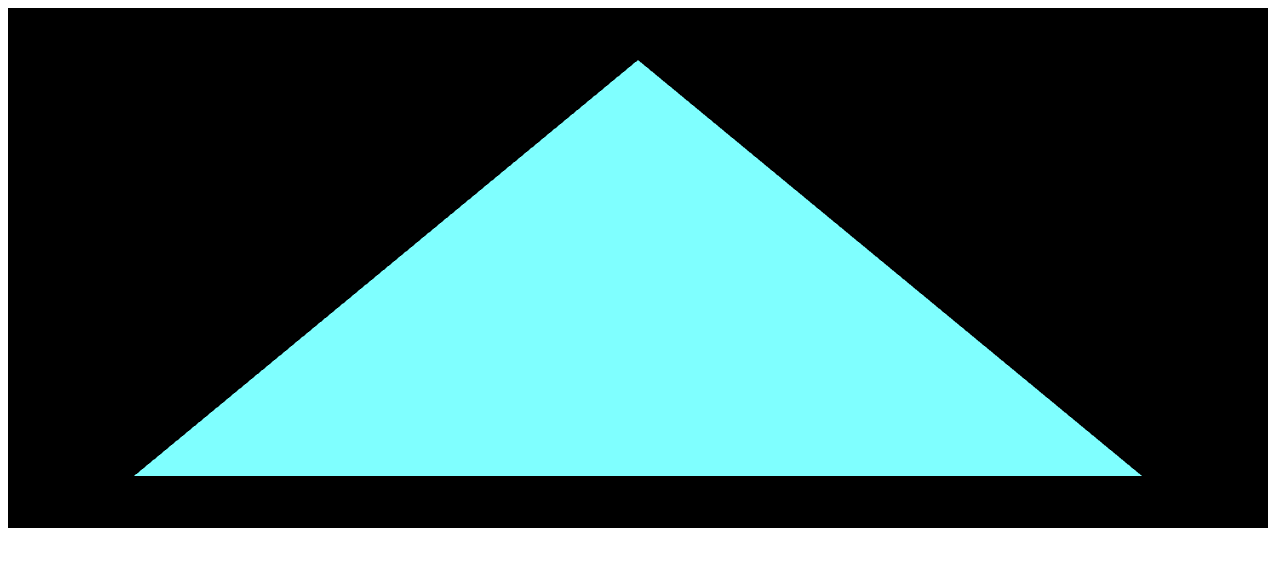
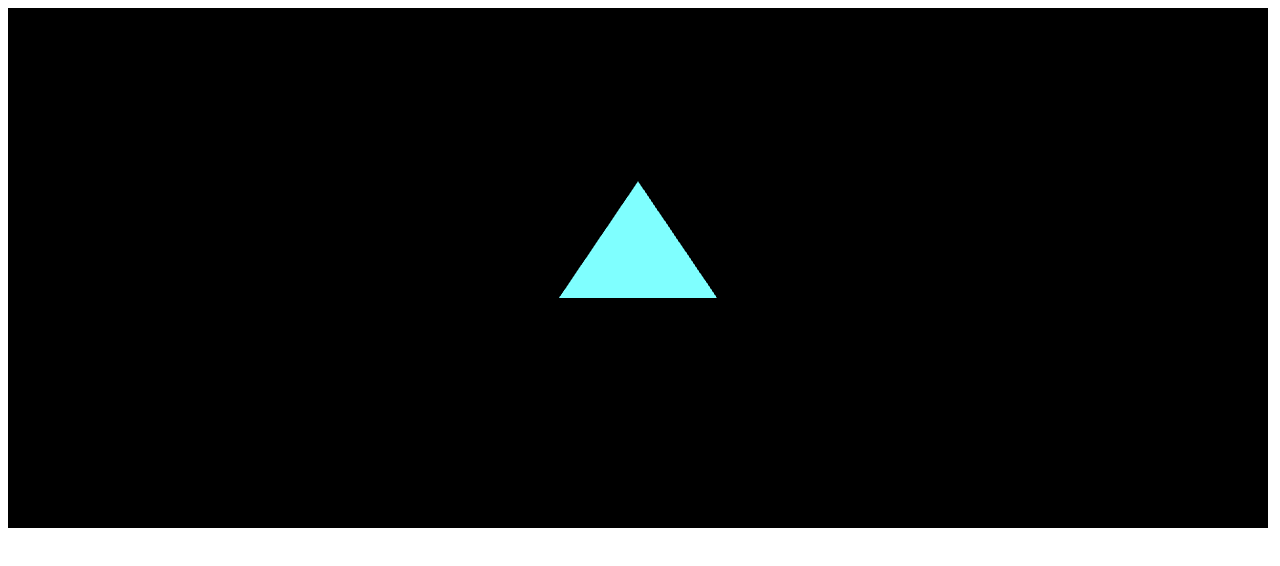
Before and after one commit to KaitoIto11235/WebGL-, a plain HTML site: page WebGL/index.html in a window 1280 px wide. Drawn offline with Linux system fonts and the light colour scheme.

Commit message:
ポリゴンを画面上に描画。基本的な機能を理解。

```diff
--- a/WebGL/index.html
+++ b/WebGL/index.html
@@ -3,18 +3,28 @@
   <head>
     <title>WebGL入門</title>
     <script src="./main.js"></script> <!-- main.jsを読み込む -->
+    <script src="./minMatrix.js"></script>
 
     <!-- create vertex shader -->
-    <!-- attributeをつけた変数に、WebGL側であらかじめデータを仕込んでおき、シェーダ側に渡す -->
-    <script id="vertexShader" type="x-shader/x-vartex">
+    <!-- attributeをつけた変数に、WebGL側であらかじめ仕込まれたデータが渡される -->
+    <!-- uniform修飾子をつけた変数は、すべての頂点に対して一律にに処理される情報をを渡す -->
+    <script id="vertexShader" type="x-shader/x-vertex">
       attribute vec3 position;
+      uniform mat4 mvpMatrix;
       void main(void){
-        gl_Position = vec4(position, 1.0);
+        gl_Position = mvpMatrix * vec4(position, 1.0);
       }
     </script>
 
-
     <!-- create fragment shader -->
+    <!--
+    varying修飾子付きの変数は、頂点シェーダからフラグメントシェーダへデータを渡す
+    varying vec4 vColor;
+    void main(void)
+    {
+      gl_FlagColor = vColor;
+    }
+    -->
     <script id="fragmentShader" type="x-shader/x-fragment">
       precision mediump float;
       void main(void){
--- a/WebGL/main.js
+++ b/WebGL/main.js
@@ -6,7 +6,6 @@ document.addEventListener('DOMContentLoaded', function () {
 
     // canvas要素からwebglコンテキストを取得する
     const gl = canvas.getContext('webgl');
-
     // WebGLコンテキストが取得できたかどうか調べる
     if (!gl) {
         alert('webgl not supported!');
@@ -14,53 +13,167 @@ document.addEventListener('DOMContentLoaded', function () {
     }
     // canvasを初期化する色を設定する
     gl.clearColor(0.0, 0.0, 0.0, 1.0);
+    // canvasを初期化する際の深度を設定する
+    gl.clearDepth(1.0);
+    // canvasを初期化する
+    gl.clear(gl.COLOR_BUFFER_BIT | gl.DEPTH_BUFFER_BIT);
 
-    // canvasを初期化する
-    gl.clear(gl.COLOR_BUFFER_BIT);
+    // 頂点シェーダとフラグメントシェーダの生成
+    var v_shader = create_shader('vertexShader');
+    var f_shader = create_shader('fragmentShader');
+
+    // プログラムオブジェクトの生成とリンク
+    var prg = create_program(v_shader, f_shader);
+
+    // attributeLocationの取得、positionが何番目のAttributeかを返す
+    var attLocation = gl.getAttribLocation(prg, 'position');
+
+    // attributeの要素数(この場合は xyz の3要素)
+    var attStride = 3;
+
+    // モデル(頂点)データ
+    var vertex_position = [
+         0.0, 1.0, 0.0,
+         1.0, -0.4, 0.0,
+        -1.0, -0.4, 0.0
+    ];
+
+    // VBOの生成
+    var vbo = create_vbo(vertex_position);
+
+    // WebGLにVBOをバインド
+    gl.bindBuffer(gl.ARRAY_BUFFER, vbo);
+
+    // attribute属性を有効にする
+    gl.enableVertexAttribArray(attLocation);
+
+    // attribute属性を登録、VBOからシェーダにデータを渡す
+    gl.vertexAttribPointer(attLocation, attStride, gl.FLOAT, false, 0, 0);
+
+    // minMatrix.js を用いた行列関連処理
+    // matIVオブジェクトを生成
+    var m = new matIV();
+
+    // 各種行列の生成と初期化
+    var mMatrix = m.identity(m.create());
+    var vMatrix = m.identity(m.create());
+    var pMatrix = m.identity(m.create());
+    var mvpMatrix = m.identity(m.create());
+
+    // ビュー座標変換行列
+    m.lookAt([0.0, 1.0, 3.0], [0, 0, 0], [0, 1, 0], vMatrix);
+
+    // プロジェクション座標変換行列
+    m.perspective(90, canvas.width / canvas.height, 0.1, 100, pMatrix);
+
+    // 各行列を掛け合わせ座標変換行列を完成させる
+    m.multiply(pMatrix, vMatrix, mvpMatrix);
+    m.multiply(mvpMatrix, mMatrix, mvpMatrix);
+
+    // uniformLocationの取得
+    var uniLocation = gl.getUniformLocation(prg, 'mvpMatrix');
+
+    // uniformLocationへ座標変換行列を登録
+    gl.uniformMatrix4fv(uniLocation, false, mvpMatrix);
+
+    // モデルの描画
+    gl.drawArrays(gl.TRIANGLES, 0, 3);
+
+    // コンテキストの再描画
+    gl.flush();
 
 
-    // プログラムオブジェクトを作成する
-    const program = gl.createProgram();
+    // シェーダを生成する関数
+    function create_shader(id){
+        // シェーダを格納する変数
+        var shader;
 
-    // シェーダのソースを取得する
-    const vertexShaderSource = document.getElementById('vertexShader').textContent;
-    const fragmentShaderSource = document.getElementById('fragmentShader').textContent;
+        // HTMLからscriptタグへの参照を取得
+        var scriptElement = document.getElementById(id);
 
-    // シェーダをコンパイルして、プログラムオブジェクトにシェーダを割り当てる
-    const vertexShader = gl.createShader(gl.VERTEX_SHADER);
-    gl.shaderSource(vertexShader, vertexShaderSource);
-    gl.compileShader(vertexShader);
-    gl.attachShader(program, vertexShader);
-    const fragmentShader = gl.createShader(gl.FRAGMENT_SHADER);
-    gl.shaderSource(fragmentShader, fragmentShaderSource);
-    gl.compileShader(fragmentShader);
-    gl.attachShader(program, fragmentShader);
+        // scriptタグが存在しない場合は抜ける
+        if(!scriptElement){return;}
 
-    // シェーダをリンクする
-    gl.linkProgram(program);
-    // プログラムオブジェクトを有効にする
-    gl.useProgram(program);
+        // scriptタグのtype属性をチェック
+        switch(scriptElement.type){
 
-    // 3つの頂点の座標を定義する
-    const triangleVertexPosition = [
-        0.0, 0.8, 0.0,
-        -0.8, -0.8, -0.0,
-        0.8, -0.8, 0.0
-    ];
+            // 頂点シェーダの場合
+            case 'x-shader/x-vertex':
+                shader = gl.createShader(gl.VERTEX_SHADER);
+                break;
 
-    // 頂点バッファを作成する
-    const triangleVertexBuffer = gl.createBuffer();
-    // 頂点バッファをバインドする
-    gl.bindBuffer(gl.ARRAY_BUFFER, triangleVertexBuffer);
-    // 頂点バッファに頂点データをセットする
-    gl.bufferData(gl.ARRAY_BUFFER, new Float32Array(triangleVertexPosition), gl.STATIC_DRAW);
+            // フラグメントシェーダの場合
+            case 'x-shader/x-fragment':
+                shader = gl.createShader(gl.FRAGMENT_SHADER);
+                break;
+            default :
+                return;
+        }
 
-    // Positionのロケーションを取得し、バッファを割り当てる
-    const positionLocation = gl.getAttribLocation(program, 'position');
-    gl.enableVertexAttribArray(positionLocation);
-    gl.vertexAttribPointer(positionLocation, 3, gl.FLOAT, false, 0, 0);
+        // 生成されたシェーダにソースを割り当てる
+        gl.shaderSource(shader, scriptElement.text);
 
-    // 描画する
-    gl.drawArrays(gl.TRIANGLES, 0, 3);
-    gl.flush();
+        // シェーダをコンパイルする
+        gl.compileShader(shader);
+
+        // シェーダが正しくコンパイルされたかチェック
+        if(gl.getShaderParameter(shader, gl.COMPILE_STATUS)){
+
+            // 成功していたらシェーダを返して終了
+            return shader;
+        }else{
+
+            // 失敗していたらエラーログをアラートする
+            alert(gl.getShaderInfoLog(shader));
+        }
+    }
+
+    // プログラムオブジェクトを生成しシェーダをリンクする関数
+    // プログラムオブジェクトとは、頂点シェーダからフラグメントシェーダ、またWebGLプログラムと各シェーダとのデータのやり取りを管理するオブジェクト
+    function create_program(vs, fs){
+        // プログラムオブジェクトの生成
+        var program = gl.createProgram();
+
+        // プログラムオブジェクトにシェーダを割り当てる
+        gl.attachShader(program, vs);
+        gl.attachShader(program, fs);
+
+
+        // シェーダをリンク
+        gl.linkProgram(program);
+
+        // シェーダのリンクが正しく行なわれたかチェック
+        if(gl.getProgramParameter(program, gl.LINK_STATUS)){
+
+            // 成功していたらプログラムオブジェクトを有効にする
+            gl.useProgram(program);
+
+            // プログラムオブジェクトを返して終了
+            return program;
+        }else{
+
+            // 失敗していたらエラーログをアラートする
+            alert(gl.getProgramInfoLog(program));
+        }
+    }
+
+    // VBOを生成する関数
+    // 頂点バッファは頂点に関する情報を保存できる記憶領域であり、ここに転送されたデータが、紐づけられたattribute変数に渡される
+    function create_vbo(data){
+        // バッファオブジェクトの生成
+        var vbo = gl.createBuffer();
+
+        // バッファをバインドする
+        gl.bindBuffer(gl.ARRAY_BUFFER, vbo);
+
+        // バッファにデータをセット
+        gl.bufferData(gl.ARRAY_BUFFER, new Float32Array(data), gl.STATIC_DRAW);
+
+        // バッファのバインドを無効化。WebGLにバインドできるバッファは一度につき一つだけだから。
+        gl.bindBuffer(gl.ARRAY_BUFFER, null);
+
+        // 生成した VBO を返して終了
+        return vbo;
+    }
+
   });
--- /dev/null
+++ b/WebGL/minMatrix.js
@@ -0,0 +1,213 @@
+// ------------------------------------------------------------------------------------------------
+// minMatrix.js
+// version 0.0.1
+// Copyright (c) doxas
+// ------------------------------------------------------------------------------------------------
+
+function matIV(){
+	this.create = function(){
+		return new Float32Array(16);
+	};
+	this.identity = function(dest){
+		dest[0]  = 1; dest[1]  = 0; dest[2]  = 0; dest[3]  = 0;
+		dest[4]  = 0; dest[5]  = 1; dest[6]  = 0; dest[7]  = 0;
+		dest[8]  = 0; dest[9]  = 0; dest[10] = 1; dest[11] = 0;
+		dest[12] = 0; dest[13] = 0; dest[14] = 0; dest[15] = 1;
+		return dest;
+	};
+	this.multiply = function(mat1, mat2, dest){
+		var a = mat1[0],  b = mat1[1],  c = mat1[2],  d = mat1[3],
+			e = mat1[4],  f = mat1[5],  g = mat1[6],  h = mat1[7],
+			i = mat1[8],  j = mat1[9],  k = mat1[10], l = mat1[11],
+			m = mat1[12], n = mat1[13], o = mat1[14], p = mat1[15],
+			A = mat2[0],  B = mat2[1],  C = mat2[2],  D = mat2[3],
+			E = mat2[4],  F = mat2[5],  G = mat2[6],  H = mat2[7],
+			I = mat2[8],  J = mat2[9],  K = mat2[10], L = mat2[11],
+			M = mat2[12], N = mat2[13], O = mat2[14], P = mat2[15];
+		dest[0] = A * a + B * e + C * i + D * m;
+		dest[1] = A * b + B * f + C * j + D * n;
+		dest[2] = A * c + B * g + C * k + D * o;
+		dest[3] = A * d + B * h + C * l + D * p;
+		dest[4] = E * a + F * e + G * i + H * m;
+		dest[5] = E * b + F * f + G * j + H * n;
+		dest[6] = E * c + F * g + G * k + H * o;
+		dest[7] = E * d + F * h + G * l + H * p;
+		dest[8] = I * a + J * e + K * i + L * m;
+		dest[9] = I * b + J * f + K * j + L * n;
+		dest[10] = I * c + J * g + K * k + L * o;
+		dest[11] = I * d + J * h + K * l + L * p;
+		dest[12] = M * a + N * e + O * i + P * m;
+		dest[13] = M * b + N * f + O * j + P * n;
+		dest[14] = M * c + N * g + O * k + P * o;
+		dest[15] = M * d + N * h + O * l + P * p;
+		return dest;
+	};
+	this.scale = function(mat, vec, dest){
+		dest[0]  = mat[0]  * vec[0];
+		dest[1]  = mat[1]  * vec[0];
+		dest[2]  = mat[2]  * vec[0];
+		dest[3]  = mat[3]  * vec[0];
+		dest[4]  = mat[4]  * vec[1];
+		dest[5]  = mat[5]  * vec[1];
+		dest[6]  = mat[6]  * vec[1];
+		dest[7]  = mat[7]  * vec[1];
+		dest[8]  = mat[8]  * vec[2];
+		dest[9]  = mat[9]  * vec[2];
+		dest[10] = mat[10] * vec[2];
+		dest[11] = mat[11] * vec[2];
+		dest[12] = mat[12];
+		dest[13] = mat[13];
+		dest[14] = mat[14];
+		dest[15] = mat[15];
+		return dest;
+	};
+	this.translate = function(mat, vec, dest){
+		dest[0] = mat[0]; dest[1] = mat[1]; dest[2]  = mat[2];  dest[3]  = mat[3];
+		dest[4] = mat[4]; dest[5] = mat[5]; dest[6]  = mat[6];  dest[7]  = mat[7];
+		dest[8] = mat[8]; dest[9] = mat[9]; dest[10] = mat[10]; dest[11] = mat[11];
+		dest[12] = mat[0] * vec[0] + mat[4] * vec[1] + mat[8]  * vec[2] + mat[12];
+		dest[13] = mat[1] * vec[0] + mat[5] * vec[1] + mat[9]  * vec[2] + mat[13];
+		dest[14] = mat[2] * vec[0] + mat[6] * vec[1] + mat[10] * vec[2] + mat[14];
+		dest[15] = mat[3] * vec[0] + mat[7] * vec[1] + mat[11] * vec[2] + mat[15];
+		return dest;
+	};
+	this.rotate = function(mat, angle, axis, dest){
+		var sq = Math.sqrt(axis[0] * axis[0] + axis[1] * axis[1] + axis[2] * axis[2]);
+		if(!sq){return null;}
+		var a = axis[0], b = axis[1], c = axis[2];
+		if(sq != 1){sq = 1 / sq; a *= sq; b *= sq; c *= sq;}
+		var d = Math.sin(angle), e = Math.cos(angle), f = 1 - e,
+			g = mat[0],  h = mat[1], i = mat[2],  j = mat[3],
+			k = mat[4],  l = mat[5], m = mat[6],  n = mat[7],
+			o = mat[8],  p = mat[9], q = mat[10], r = mat[11],
+			s = a * a * f + e,
+			t = b * a * f + c * d,
+			u = c * a * f - b * d,
+			v = a * b * f - c * d,
+			w = b * b * f + e,
+			x = c * b * f + a * d,
+			y = a * c * f + b * d,
+			z = b * c * f - a * d,
+			A = c * c * f + e;
+		if(angle){
+			if(mat != dest){
+				dest[12] = mat[12]; dest[13] = mat[13];
+				dest[14] = mat[14]; dest[15] = mat[15];
+			}
+		} else {
+			dest = mat;
+		}
+		dest[0] = g * s + k * t + o * u;
+		dest[1] = h * s + l * t + p * u;
+		dest[2] = i * s + m * t + q * u;
+		dest[3] = j * s + n * t + r * u;
+		dest[4] = g * v + k * w + o * x;
+		dest[5] = h * v + l * w + p * x;
+		dest[6] = i * v + m * w + q * x;
+		dest[7] = j * v + n * w + r * x;
+		dest[8] = g * y + k * z + o * A;
+		dest[9] = h * y + l * z + p * A;
+		dest[10] = i * y + m * z + q * A;
+		dest[11] = j * y + n * z + r * A;
+		return dest;
+	};
+	this.lookAt = function(eye, center, up, dest){
+		var eyeX    = eye[0],    eyeY    = eye[1],    eyeZ    = eye[2],
+			upX     = up[0],     upY     = up[1],     upZ     = up[2],
+			centerX = center[0], centerY = center[1], centerZ = center[2];
+		if(eyeX == centerX && eyeY == centerY && eyeZ == centerZ){return this.identity(dest);}
+		var x0, x1, x2, y0, y1, y2, z0, z1, z2, l;
+		z0 = eyeX - center[0]; z1 = eyeY - center[1]; z2 = eyeZ - center[2];
+		l = 1 / Math.sqrt(z0 * z0 + z1 * z1 + z2 * z2);
+		z0 *= l; z1 *= l; z2 *= l;
+		x0 = upY * z2 - upZ * z1;
+		x1 = upZ * z0 - upX * z2;
+		x2 = upX * z1 - upY * z0;
+		l = Math.sqrt(x0 * x0 + x1 * x1 + x2 * x2);
+		if(!l){
+			x0 = 0; x1 = 0; x2 = 0;
+		} else {
+			l = 1 / l;
+			x0 *= l; x1 *= l; x2 *= l;
+		}
+		y0 = z1 * x2 - z2 * x1; y1 = z2 * x0 - z0 * x2; y2 = z0 * x1 - z1 * x0;
+		l = Math.sqrt(y0 * y0 + y1 * y1 + y2 * y2);
+		if(!l){
+			y0 = 0; y1 = 0; y2 = 0;
+		} else {
+			l = 1 / l;
+			y0 *= l; y1 *= l; y2 *= l;
+		}
+		dest[0] = x0; dest[1] = y0; dest[2]  = z0; dest[3]  = 0;
+		dest[4] = x1; dest[5] = y1; dest[6]  = z1; dest[7]  = 0;
+		dest[8] = x2; dest[9] = y2; dest[10] = z2; dest[11] = 0;
+		dest[12] = -(x0 * eyeX + x1 * eyeY + x2 * eyeZ);
+		dest[13] = -(y0 * eyeX + y1 * eyeY + y2 * eyeZ);
+		dest[14] = -(z0 * eyeX + z1 * eyeY + z2 * eyeZ);
+		dest[15] = 1;
+		return dest;
+	};
+	this.perspective = function(fovy, aspect, near, far, dest){
+		var t = near * Math.tan(fovy * Math.PI / 360);
+		var r = t * aspect;
+		var a = r * 2, b = t * 2, c = far - near;
+		dest[0] = near * 2 / a;
+		dest[1] = 0;
+		dest[2] = 0;
+		dest[3] = 0;
+		dest[4] = 0;
+		dest[5] = near * 2 / b;
+		dest[6] = 0;
+		dest[7] = 0;
+		dest[8] = 0;
+		dest[9] = 0;
+		dest[10] = -(far + near) / c;
+		dest[11] = -1;
+		dest[12] = 0;
+		dest[13] = 0;
+		dest[14] = -(far * near * 2) / c;
+		dest[15] = 0;
+		return dest;
+	};
+	this.transpose = function(mat, dest){
+		dest[0]  = mat[0];  dest[1]  = mat[4];
+		dest[2]  = mat[8];  dest[3]  = mat[12];
+		dest[4]  = mat[1];  dest[5]  = mat[5];
+		dest[6]  = mat[9];  dest[7]  = mat[13];
+		dest[8]  = mat[2];  dest[9]  = mat[6];
+		dest[10] = mat[10]; dest[11] = mat[14];
+		dest[12] = mat[3];  dest[13] = mat[7];
+		dest[14] = mat[11]; dest[15] = mat[15];
+		return dest;
+	};
+	this.inverse = function(mat, dest){
+		var a = mat[0],  b = mat[1],  c = mat[2],  d = mat[3],
+			e = mat[4],  f = mat[5],  g = mat[6],  h = mat[7],
+			i = mat[8],  j = mat[9],  k = mat[10], l = mat[11],
+			m = mat[12], n = mat[13], o = mat[14], p = mat[15],
+			q = a * f - b * e, r = a * g - c * e,
+			s = a * h - d * e, t = b * g - c * f,
+			u = b * h - d * f, v = c * h - d * g,
+			w = i * n - j * m, x = i * o - k * m,
+			y = i * p - l * m, z = j * o - k * n,
+			A = j * p - l * n, B = k * p - l * o,
+			ivd = 1 / (q * B - r * A + s * z + t * y - u * x + v * w);
+		dest[0]  = ( f * B - g * A + h * z) * ivd;
+		dest[1]  = (-b * B + c * A - d * z) * ivd;
+		dest[2]  = ( n * v - o * u + p * t) * ivd;
+		dest[3]  = (-j * v + k * u - l * t) * ivd;
+		dest[4]  = (-e * B + g * y - h * x) * ivd;
+		dest[5]  = ( a * B - c * y + d * x) * ivd;
+		dest[6]  = (-m * v + o * s - p * r) * ivd;
+		dest[7]  = ( i * v - k * s + l * r) * ivd;
+		dest[8]  = ( e * A - f * y + h * w) * ivd;
+		dest[9]  = (-a * A + b * y - d * w) * ivd;
+		dest[10] = ( m * u - n * s + p * q) * ivd;
+		dest[11] = (-i * u + j * s - l * q) * ivd;
+		dest[12] = (-e * z + f * x - g * w) * ivd;
+		dest[13] = ( a * z - b * x + c * w) * ivd;
+		dest[14] = (-m * t + n * r - o * q) * ivd;
+		dest[15] = ( i * t - j * r + k * q) * ivd;
+		return dest;
+	};
+}
```
